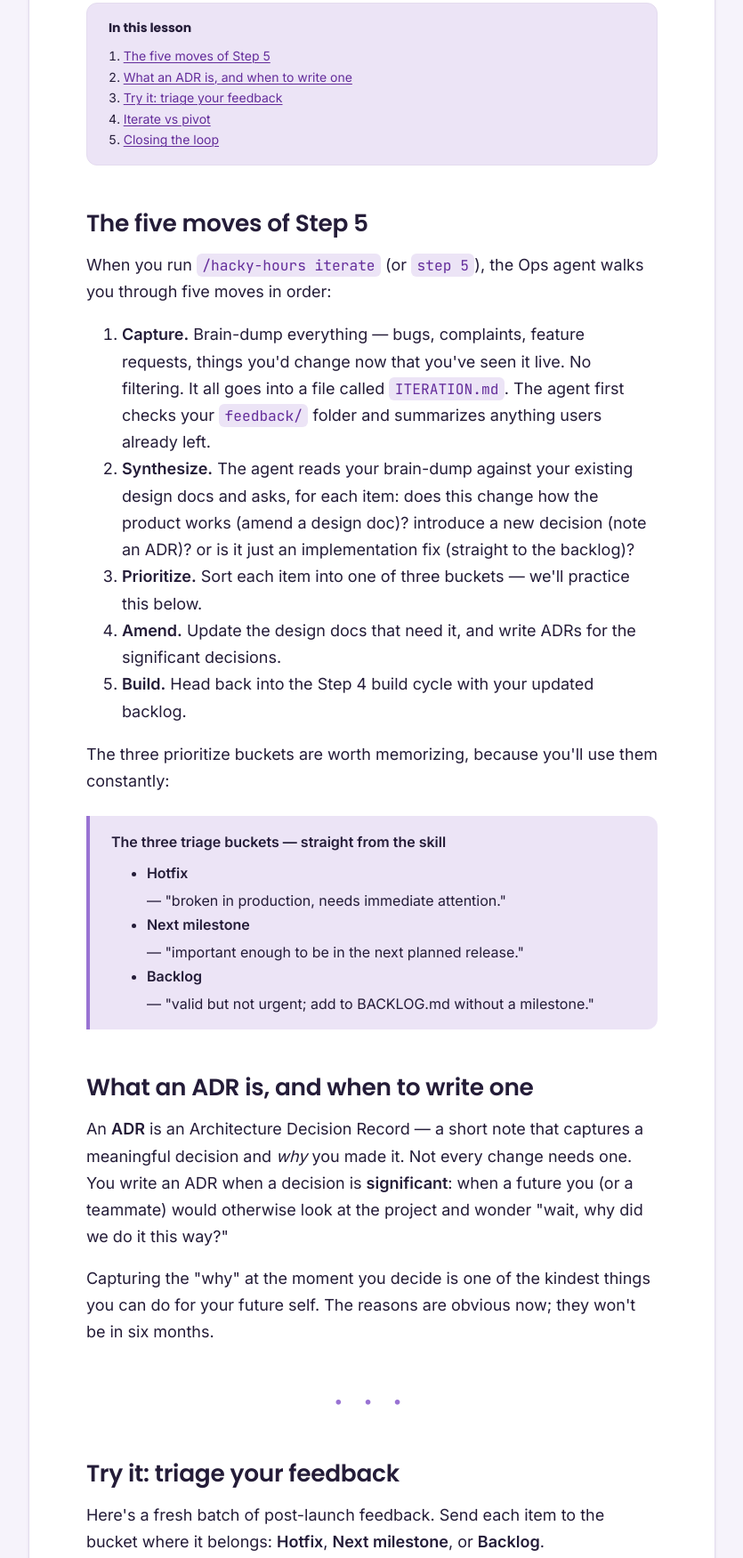
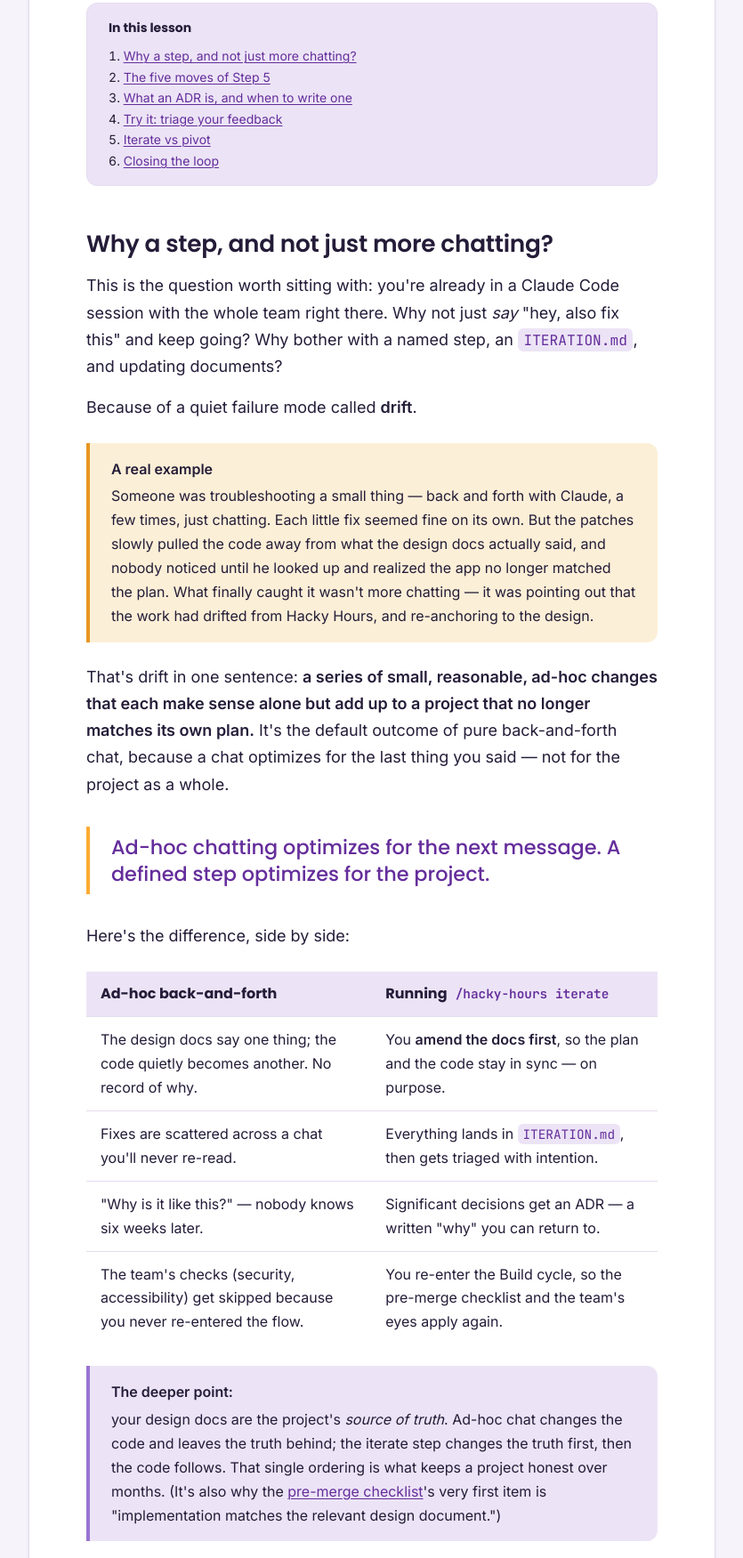
Before and after one commit to empathetech/teach-me, a plain HTML site: page hacky-hours-mastery/module-07-ship-and-iterate/lesson-04-the-iterate-loop.html in a window 1280 px wide. Shown: the part 601-2352 px from the top of the page at 89% size, without its empty margins (222-1057 px from the left). Drawn offline with nearby package versions, Linux system fonts and the light colour scheme.

Commit message:
Strengthen iterate lesson with drift anecdote and ad-hoc-vs-step contrast
Co-Authored-By: Claude Opus 4.7 (1M context) <noreply@anthropic.com>

```diff
--- a/hacky-hours-mastery/module-07-ship-and-iterate/lesson-04-the-iterate-loop.html
+++ b/hacky-hours-mastery/module-07-ship-and-iterate/lesson-04-the-iterate-loop.html
@@ -25,7 +25,7 @@
   <p>You shipped. Real people are using the thing you built. Now what? You <strong>iterate</strong>
   — listen, decide what matters, update your docs, and build the next round. This is Step 5, and
   it's the loop that turns a one-time launch into a living product.</p>
-  <div style="margin-top:var(--space-4);"><span class="tag tag--accent">9 min read</span> <span class="tag">hands-on</span> <span class="tag">grows: shipping as a habit</span></div>
+  <div style="margin-top:var(--space-4);"><span class="tag tag--accent">11 min read</span> <span class="tag">hands-on</span> <span class="tag">grows: shipping as a habit</span></div>
 </header>
 
 <article class="lesson">
@@ -38,6 +38,7 @@
   <nav class="toc" aria-label="On this page">
     <strong>In this lesson</strong>
     <ol>
+      <li><a href="#why">Why a step, and not just more chatting?</a></li>
       <li><a href="#five">The five moves of Step 5</a></li>
       <li><a href="#adr">What an ADR is, and when to write one</a></li>
       <li><a href="#try">Try it: triage your feedback</a></li>
@@ -45,6 +46,78 @@
       <li><a href="#close">Closing the loop</a></li>
     </ol>
   </nav>
+
+  <h2 id="why">Why a step, and not just more chatting?</h2>
+
+  <p>This is the question worth sitting with: you're already in a Claude Code session with the
+  whole team right there. Why not just <em>say</em> "hey, also fix this" and keep going? Why bother
+  with a named step, an <code>ITERATION.md</code>, and updating documents?</p>
+
+  <p>Because of a quiet failure mode called <strong>drift</strong>.</p>
+
+  <aside class="callout callout--warning">
+    <strong>A real example</strong>
+    Someone was troubleshooting a small thing — back and forth with Claude, a few times, just
+    chatting. Each little fix seemed fine on its own. But the patches slowly pulled the code away
+    from what the design docs actually said, and nobody noticed until he looked up and realized the
+    app no longer matched the plan. What finally caught it wasn't more chatting — it was pointing
+    out that the work had drifted from Hacky Hours, and re-anchoring to the design.
+  </aside>
+
+  <p>That's drift in one sentence: <strong>a series of small, reasonable, ad-hoc changes that each
+  make sense alone but add up to a project that no longer matches its own plan.</strong> It's the
+  default outcome of pure back-and-forth chat, because a chat optimizes for the last thing you
+  said — not for the project as a whole.</p>
+
+  <p class="pullquote">Ad-hoc chatting optimizes for the next message. A defined step optimizes
+  for the project.</p>
+
+  <p>Here's the difference, side by side:</p>
+
+  <table style="width:100%; border-collapse:collapse; margin:var(--space-6) 0; font-size:var(--size-base);">
+    <thead>
+      <tr>
+        <th style="text-align:left; padding:var(--space-3) var(--space-4); border-bottom:1px solid var(--color-border); font-family:var(--font-heading); background:var(--color-bg-subtle);">Ad-hoc back-and-forth</th>
+        <th style="text-align:left; padding:var(--space-3) var(--space-4); border-bottom:1px solid var(--color-border); font-family:var(--font-heading); background:var(--color-bg-subtle);">Running <code>/hacky-hours iterate</code></th>
+      </tr>
+    </thead>
+    <tbody>
+      <tr>
+        <td style="padding:var(--space-3) var(--space-4); border-bottom:1px solid var(--color-border); vertical-align:top;">The design docs say one thing; the code quietly becomes another. No record of why.</td>
+        <td style="padding:var(--space-3) var(--space-4); border-bottom:1px solid var(--color-border); vertical-align:top;">You <strong>amend the docs first</strong>, so the plan and the code stay in sync — on purpose.</td>
+      </tr>
+      <tr>
+        <td style="padding:var(--space-3) var(--space-4); border-bottom:1px solid var(--color-border); vertical-align:top;">Fixes are scattered across a chat you'll never re-read.</td>
+        <td style="padding:var(--space-3) var(--space-4); border-bottom:1px solid var(--color-border); vertical-align:top;">Everything lands in <code>ITERATION.md</code>, then gets triaged with intention.</td>
+      </tr>
+      <tr>
+        <td style="padding:var(--space-3) var(--space-4); border-bottom:1px solid var(--color-border); vertical-align:top;">"Why is it like this?" — nobody knows six weeks later.</td>
+        <td style="padding:var(--space-3) var(--space-4); border-bottom:1px solid var(--color-border); vertical-align:top;">Significant decisions get an ADR — a written "why" you can return to.</td>
+      </tr>
+      <tr>
+        <td style="padding:var(--space-3) var(--space-4); vertical-align:top;">The team's checks (security, accessibility) get skipped because you never re-entered the flow.</td>
+        <td style="padding:var(--space-3) var(--space-4); vertical-align:top;">You re-enter the Build cycle, so the pre-merge checklist and the team's eyes apply again.</td>
+      </tr>
+    </tbody>
+  </table>
+
+  <aside class="callout callout--note">
+    <strong>The deeper point:</strong> your design docs are the project's <em>source of truth</em>.
+    Ad-hoc chat changes the code and leaves the truth behind; the iterate step changes the truth
+    first, then the code follows. That single ordering is what keeps a project honest over months.
+    (It's also why the <a href="../module-06-build/lesson-02-the-pre-merge-checklist.html">pre-merge
+    checklist</a>'s very first item is "implementation matches the relevant design document.")
+  </aside>
+
+  <aside class="callout callout--responsibility">
+    <strong>You're still allowed to just chat</strong>
+    None of this means quick conversation is forbidden — exploring and asking questions in the
+    session is great. The line to watch is when chatting starts <em>changing what the product is</em>
+    without anything writing that down. When a change is real enough to matter, that's the moment to
+    run iterate instead of firing one more message. Knowing which is which is a judgment you'll grow.
+  </aside>
+
+  <hr class="divider">
 
   <h2 id="five">The five moves of Step 5</h2>
 
@@ -165,6 +238,8 @@
   <div class="recap">
     <h3>What you just learned</h3>
     <ul style="margin-bottom:0;">
+      <li>A defined step beats ad-hoc chatting because it prevents <strong>drift</strong> — small
+      fixes silently pulling the code away from the plan.</li>
       <li>Step 5 is five moves: <strong>Capture → Synthesize → Prioritize → Amend → Build</strong>,
       with everything captured in <code>ITERATION.md</code>.</li>
       <li>Triage into three buckets: <strong>hotfix</strong>, <strong>next milestone</strong>,
```
